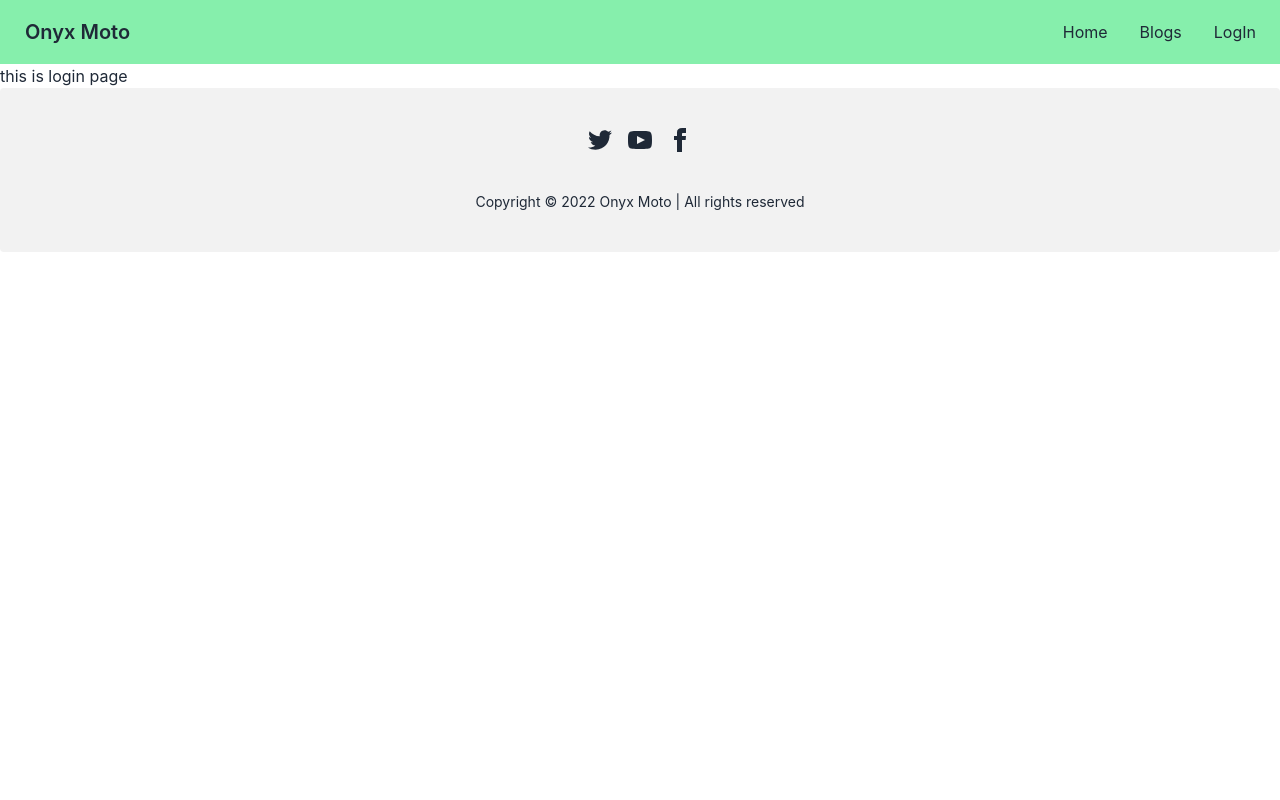
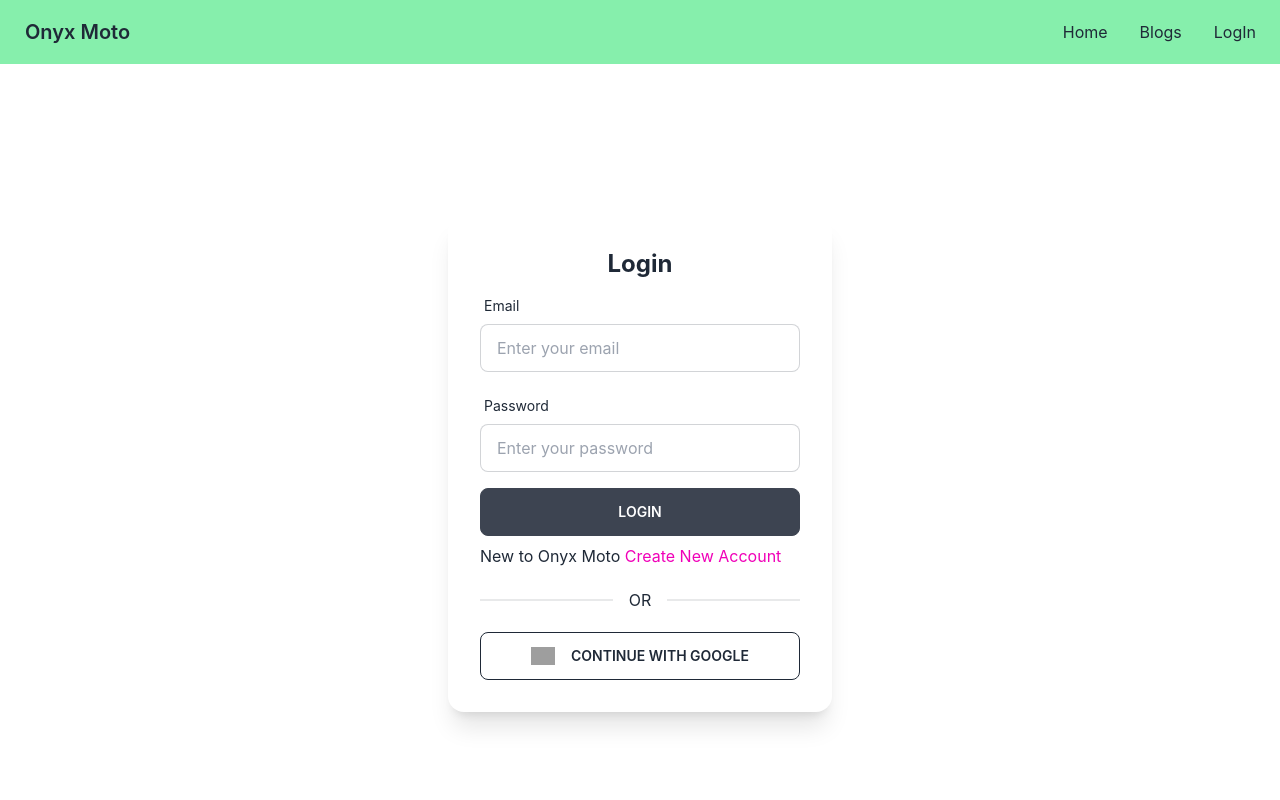
Before and after one commit to dmshikder/onyx-moto-client, a React (Create React App) app: page /login in a window 1280 px wide. Shown: the top 800 px of the page. Built offline with nearby package versions, Linux system fonts and the light colour scheme; grey boxes are pictures that could not be loaded.

Commit message:
login page implemented

```diff
--- a/src/App.js
+++ b/src/App.js
@@ -3,6 +3,7 @@ import './App.css';
 import Blogs from './pages/Blogs/Blogs';
 import Home from './pages/Home/Home';
 import Login from './pages/Login/Login';
+import SignUp from './pages/Login/SignUp';
 import PageNotFound from './pages/PageNotFound';
 import Purchase from './pages/Purchase/Purchase';
 import Footer from './pages/Shared/Footer';
@@ -16,6 +17,7 @@ function App() {
     <Route path='/' element={<Home/>}></Route>
     <Route path='/blogs' element={<Blogs/>}></Route>
     <Route path='/login' element={<Login/>}></Route>
+    <Route path='/signup' element={<SignUp/>}></Route>
     <Route path='/purchase' element={<Purchase/>}></Route>
 
     <Route path='*' element={<PageNotFound/>}></Route>
--- /dev/null
+++ b/src/firebase.init.js
@@ -0,0 +1,22 @@
+// Import the functions you need from the SDKs you need
+import { initializeApp } from "firebase/app";
+import { getAuth } from "firebase/auth";
+// TODO: Add SDKs for Firebase products that you want to use
+// https://firebase.google.com/docs/web/setup#available-libraries
+
+// Your web app's Firebase configuration
+const firebaseConfig = {
+  apiKey: "AIzaSyD7byof7RGd2FqCEumupT2UJbRbxQavn2A",
+  authDomain: "onyx-moto.firebaseapp.com",
+  projectId: "onyx-moto",
+  storageBucket: "onyx-moto.appspot.com",
+  messagingSenderId: "456413645709",
+  appId: "1:456413645709:web:2d5e6ba208ee98d86c0bc4"
+};
+
+// Initialize Firebase
+const app = initializeApp(firebaseConfig);
+
+const auth = getAuth(app);
+
+export default auth;
--- a/src/pages/Login/Login.js
+++ b/src/pages/Login/Login.js
@@ -1,11 +1,125 @@
-import React from 'react';
+import React, { useEffect } from 'react';
+import { useSignInWithEmailAndPassword, useSignInWithGoogle } from "react-firebase-hooks/auth";
+import { useForm } from 'react-hook-form';
+import { Link, useLocation, useNavigate } from "react-router-dom";
+import auth from '../../firebase.init';
+import Loading from '../Shared/Loading';
 
 const Login = () => {
+    const {
+      register,
+      formState: { errors },
+      handleSubmit,
+    } = useForm();
+    const [signInWithGoogle, gUser,gLoading, gError] = useSignInWithGoogle(auth);
+    const [
+      signInWithEmailAndPassword,
+      user,
+      loading,
+      error,
+    ] = useSignInWithEmailAndPassword(auth);
+
+    let signInError;
+
+    const navigate = useNavigate();
+    const location = useLocation();
+   let  from = location.state?.from?.pathname || '/';
+   useEffect(()=>{
+    if (user || gUser) {
+      navigate(from,{replace:true});
+    }
+   },[user, gUser,from,navigate]);
+
+    if(loading || gLoading){
+      return <Loading/>
+    }
+    if(error || gError){
+      signInError = <p className="text-red-500"><small>{error?.message || gError?.message}</small></p>
+    }
+
+
+
+    const onSubmit = (data) => {
+      console.log(data);
+      signInWithEmailAndPassword(data.email, data.password)
+    };
     return (
-        <div>
-            <h2> this is login page</h2>
+      <div className="flex justify-center items-center h-screen">
+        <div className="card w-96 bg-base-100 shadow-xl">
+          <div className="card-body">
+            <h2 className="text-center text-2xl font-bold">Login</h2>
+            <form onSubmit={handleSubmit(onSubmit)}>
+
+              <div className="form-control w-full max-w-xs">
+                <label className="label">
+                  <span className="label-text">Email</span>
+
+                </label>
+                <input
+                  type="email"
+                  placeholder="Enter your email"
+                  className="input input-bordered w-full max-w-xs"
+                  {...register("email", {
+                      required:{
+                          value:true,
+                          message: 'Email is required'
+                      },
+                      pattern: {
+                        value: /[a-z0-9]+@[a-z]+\.[a-z]{2,3}/,
+                        message: 'Provide a valid email'
+                      }
+                    })}
+                />
+                <label className="label">
+                {errors.email?.type === 'required' && <span className="label-text-alt text-red-500">{errors.email.message}</span>}
+                {errors.email?.type === 'pattern' && <span className="label-text-alt text-red-500">{errors.email.message}</span>}
+
+
+                </label>
+              </div>
+              <div className="form-control w-full max-w-xs">
+                <label className="label">
+                  <span className="label-text">Password</span>
+
+                </label>
+                <input
+                  type="password"
+                  placeholder="Enter your password"
+                  className="input input-bordered w-full max-w-xs"
+                  {...register("password", {
+                      required:{
+                          value:true,
+                          message: 'Password is required'
+                      },
+                      minLength: {
+                        value: 6,
+                        message: 'Must be 6 characters or longer'
+                      }
+                    })}
+                />
+                <label className="label">
+                {errors.password?.type === 'required' && <span className="label-text-alt text-red-500">{errors.password.message}</span>}
+                {errors.password?.type === 'minLength' && <span className="label-text-alt text-red-500">{errors.password.message}</span>}
+
+
+                </label>
+              </div>
+              {signInError}
+
+              <input className="btn w-full max-w-xs" type="submit" value='Login' />
+            </form>
+            <p>New to Onyx Moto <Link className="text-secondary" to='/signup'>Create New Account</Link></p>
+            <div className="divider">OR</div>
+            <button
+              onClick={() => signInWithGoogle()}
+              className="btn btn-outline"
+            >
+             <img src="https://i.ibb.co/JttsWGr/google-logo-9808.png" alt="" className='w-6 mr-4'/> Continue with GOOGLE
+            </button>
+          </div>
         </div>
+      </div>
     );
-};
+  };
 
 export default Login;
--- a/src/pages/Shared/Loading.js
+++ b/src/pages/Shared/Loading.js
@@ -2,9 +2,9 @@ import React from 'react';
 
 const Loading = () => {
     return (
-        <div>
-            <h2>this is loading</h2>
-        </div>
+        <div className="flex items-center justify-center ">
+    <div className="w-20 h-20 border-b-2 border-green-400 rounded-full animate-spin"></div>
+</div>
     );
 };
 
```
Also changed, not shown: firebase.json (added), 1 other file (tests, documents, lock files or other folders).
